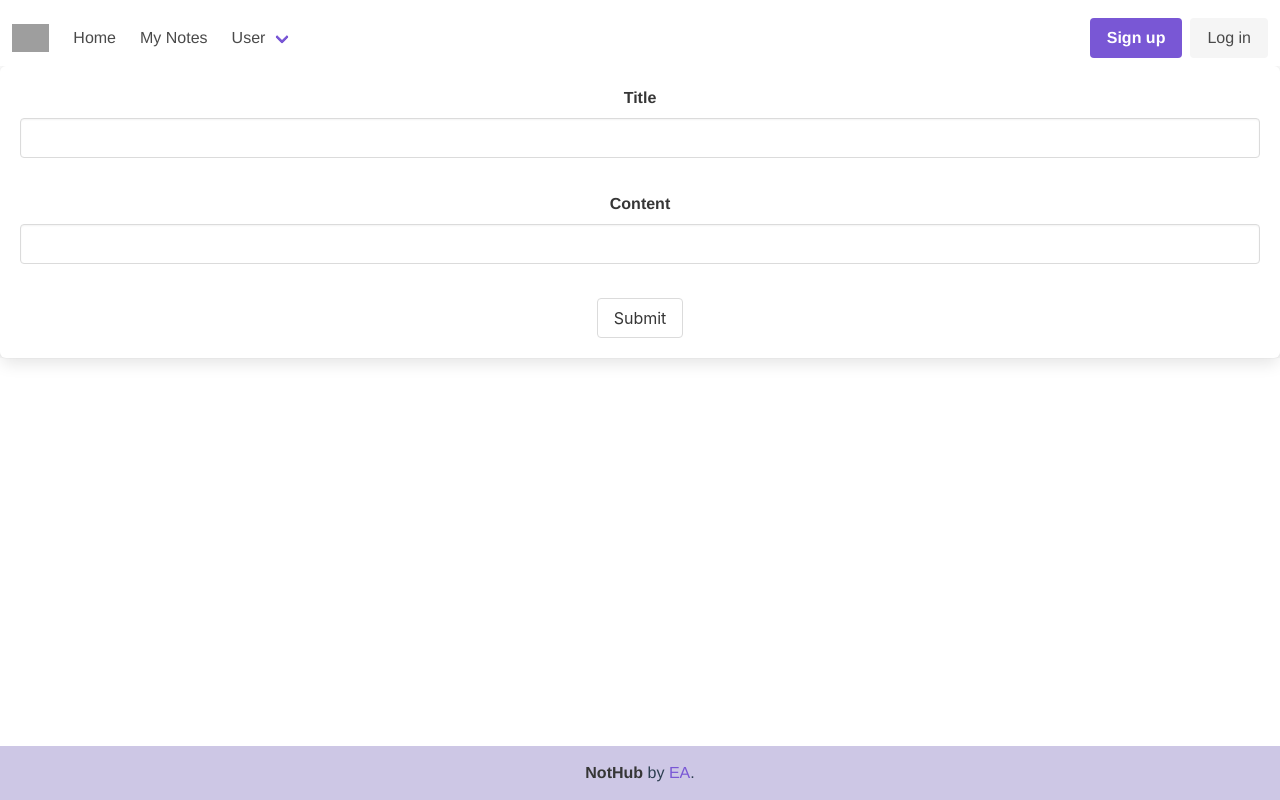
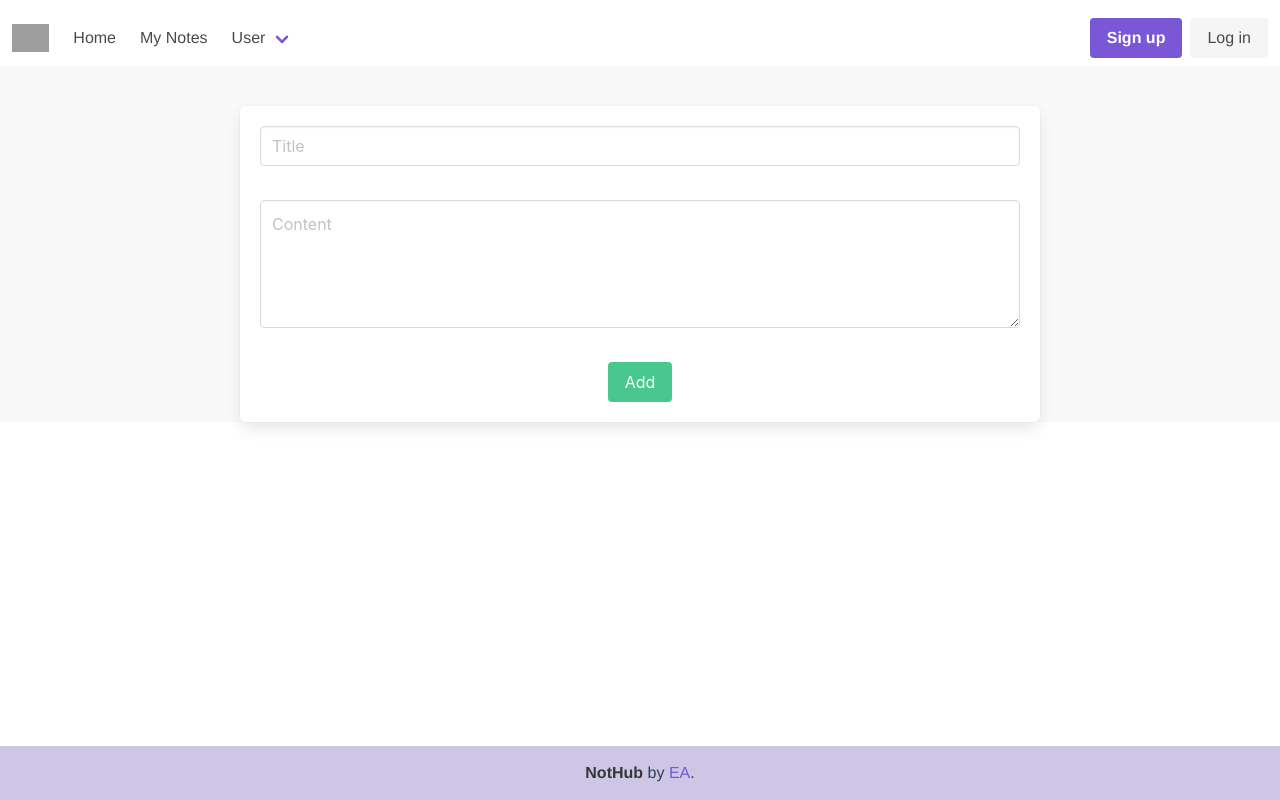
Before and after one commit to EsraAkilli/notable-frontend, a Vue app: page /note/create in a window 1280 px wide. Built offline with nearby package versions, Linux system fonts and the light colour scheme; grey boxes are pictures that could not be loaded.

Commit message:
Add note update features

```diff
--- a/src/components/NoteForm.vue
+++ b/src/components/NoteForm.vue
@@ -2,15 +2,16 @@
   <div>
     <section>
       <form class="box" @submit.prevent="submit">
-        <b-field label="Title">
-          <b-input v-model="title" type="text" maxlength="255" />
+        <b-field>
+          <b-input v-model="title" type="text" placeholder="Title" maxlength="255" />
         </b-field>
 
-        <b-field label="Content">
-          <b-input v-model="content" type="text" maxlength="255" />
+        <b-field>
+          <b-input v-model="content" type="textarea" placeholder="Content" maxlength="255" />
         </b-field>
 
-        <b-button native-type="submit" :loading="isLoading">Submit</b-button>
+        <b-button v-if="isEdit" type="is-success" @click="closeModal()">Close</b-button>
+        <b-button native-type="submit" :loading="isLoading" type="is-success">{{ btnSubmitText }}</b-button>
       </form>
     </section>
   </div>
@@ -19,6 +20,12 @@
 <script>
 export default {
   name: "NoteForm",
+  props: {
+    id: {
+      type: Number,
+      default: null
+    }
+  },
   data() {
     return {
       title: null,
@@ -26,20 +33,43 @@ export default {
       isLoading: false
     }
   },
+  computed: {
+    isCreate() {
+      return this.id === null
+    },
+    isEdit() {
+      return !this.isCreate
+    },
+    btnSubmitText() {
+      return this.isCreate ? "Add" : "Update"
+    }
+  },
+  mounted() {
+    if (this.isEdit) {
+      this.getNoteDetails()
+    }
+  },
   methods: {
     submit() {
       const data = {
+        id: this.id,
         title: this.title,
         content: this.content
       }
 
       this.isLoading = true
 
-      this.$http
-        .post("note/create", data)
+      const endPoint = this.isEdit ? `note/${this.id}` : "note/create"
+      const method = this.isCreate ? "post" : "put"
+
+      this.$http({
+        method: method,
+        url: endPoint,
+        data: data
+      })
         .then((data) => {
           console.log(data)
-          this.$emit("newNote")
+          this.$emit("updateNote")
           this.$buefy.notification.open("Submitted!")
         })
         .catch((error) => {
@@ -53,7 +83,43 @@ export default {
           })
         })
         .finally(() => (this.isLoading = false))
+    },
+    closeModal() {
+      this.$parent.close()
+    },
+    getNoteDetails() {
+      this.isLoading = true
+
+      this.$http
+        .get(`note/${this.id}`)
+        .then(({ data }) => {
+          const noteDetails = data
+
+          this.title = noteDetails.title
+          this.content = noteDetails.content
+
+          console.log(noteDetails)
+        })
+        .catch((error) => {
+          console.log(error)
+        })
+        .finally(() => (this.isLoading = false))
     }
   }
 }
 </script>
+
+<style>
+.box {
+  max-width: 800px;
+  margin: auto;
+  text-align: center;
+  padding: 30px;
+}
+section {
+  margin-top: 40px;
+  display: flex;
+  justify-content: center;
+  align-items: center;
+}
+</style>
--- a/src/views/ListNotePage.vue
+++ b/src/views/ListNotePage.vue
@@ -8,9 +8,7 @@
         <p>You have not any notes yet.</p>
       </div>
 
-      <div v-else>
-        <ul>
-          <li v-for="note in notes" :key="note.id">
+      <div v-for="note in notes" :key="note.id">
         <div class="card mb-5">
           <header class="card-header">
             <p class="card-header-title">{{ note.title }}</p>
@@ -24,15 +22,34 @@
           </div>
 
           <footer class="card-footer">
-                <a href="#" class="card-footer-item">Save</a>
-                <a href="#" class="card-footer-item">Edit</a>
-                <a href="#" class="card-footer-item">Delete</a>
+            <b-button type="is-succes" class="card-footer-item" @click="openEditModal(note.id)">Edit</b-button>
+            <b-button type="is-succes" class="card-footer-item" @click="openDeleteModal(note.id)">Delete</b-button>
           </footer>
         </div>
-          </li>
-        </ul>
       </div>
     </section>
+
+    <b-modal
+      :active.sync="isEditModal"
+      trap-focus
+      aria-role="dialog"
+      aria-label="Update"
+      close-button-aria-label="Close"
+    >
+      <note-form :id="editNoteId" @updateNote="getList" />
+    </b-modal>
+
+    <b-modal
+      :active.sync="isDeleteModal"
+      trap-focus
+      aria-role="dialog"
+      aria-label="Delete Confirmation"
+      close-button-aria-label="Close"
+    >
+      <p>Are you sure you want to delete this note?</p>
+      <b-button @click="deleteNote">Delete</b-button>
+      <b-button class="ml-2" @click="closeDeleteModal">Cancel</b-button>
+    </b-modal>
   </div>
 </template>
 
@@ -44,8 +61,11 @@ export default {
   components: { NoteForm },
   data() {
     return {
+      editNoteId: null,
       data: null,
-      notes: []
+      notes: [],
+      isEditModal: false,
+      isDeleteModal: false
     }
   },
   mounted() {
@@ -53,6 +73,8 @@ export default {
   },
   methods: {
     getList() {
+      this.isEditModal = false
+
       this.$http
         .get("note/list")
         .then(({ data: { data } }) => {
@@ -68,6 +90,22 @@ export default {
             type: "is-danger"
           })
         })
+    },
+    openEditModal(noteId) {
+      this.editNoteId = noteId
+      this.isEditModal = true
+    },
+    openDeleteModal(noteId) {
+      this.isDeleteModal = true
+      this.editNoteId = noteId
+    },
+    closeDeleteModal() {
+      this.isDeleteModal = false
+      this.editNoteId = null
+    },
+    deleteNote() {
+      this.isDeleteModal = false
+      this.editNoteId = null
     }
   }
 }
```
Lines whose indentation alone changed are shown as unchanged.
